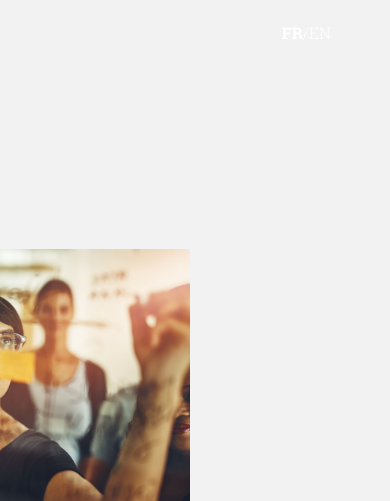
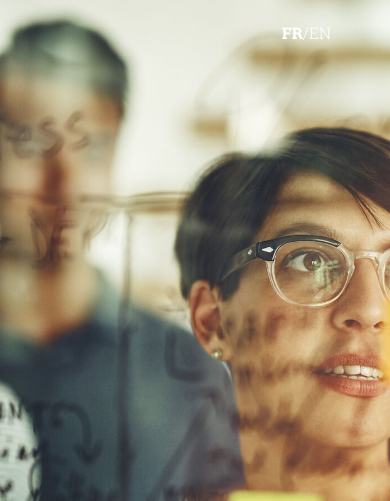
Before and after one commit to YouNesta/younesboulkaddid.github.io, a plain HTML site: page index.html in a window 390 px wide. Shown: the top 501 px of the page. Drawn offline with nearby package versions, Linux system fonts and the light colour scheme.

Commit message:
:sparkles

```diff
--- a/assets/css/style.scss
+++ b/assets/css/style.scss
@@ -498,7 +498,7 @@ body{
       }
       section{
         background-position: -200px;
-        background-size: 100vw;
+        background-size: cover;
         article{
           div{
             h1{
```
Also changed, not shown: assets/css/style.css.
